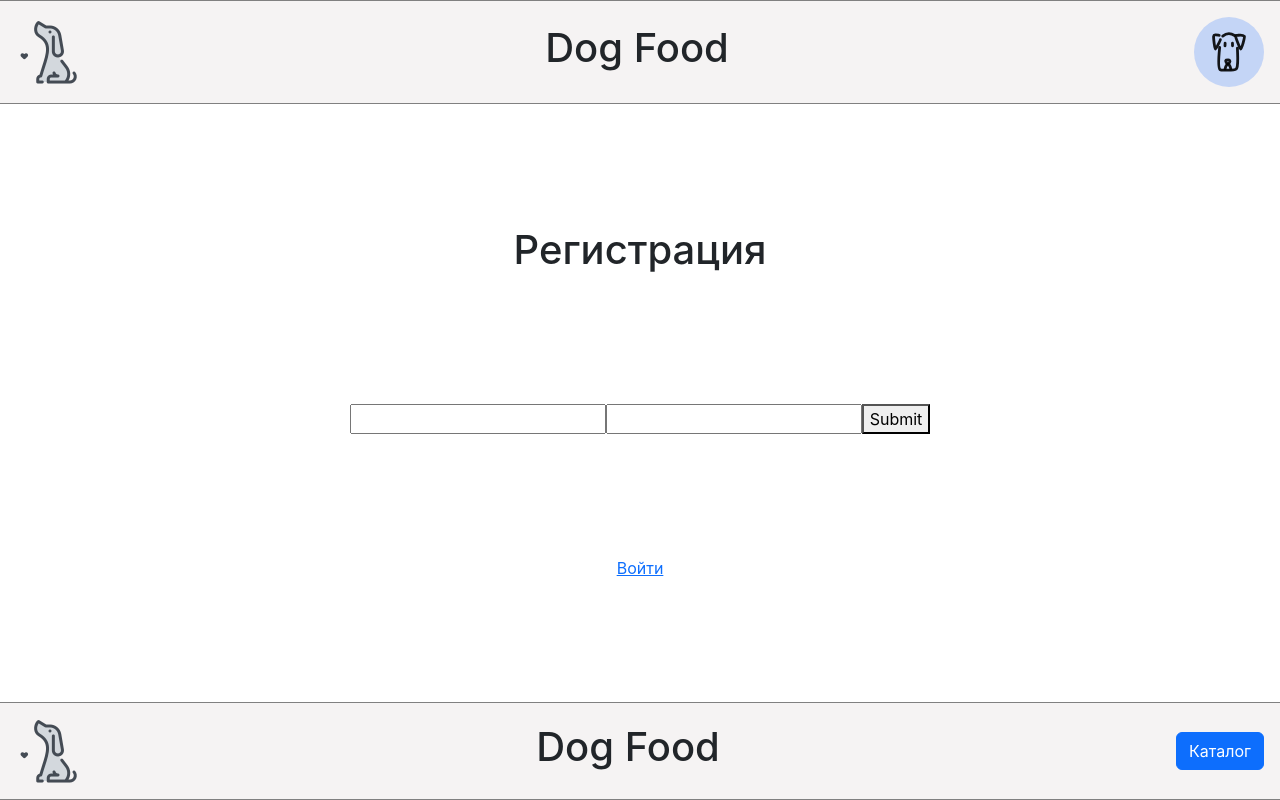
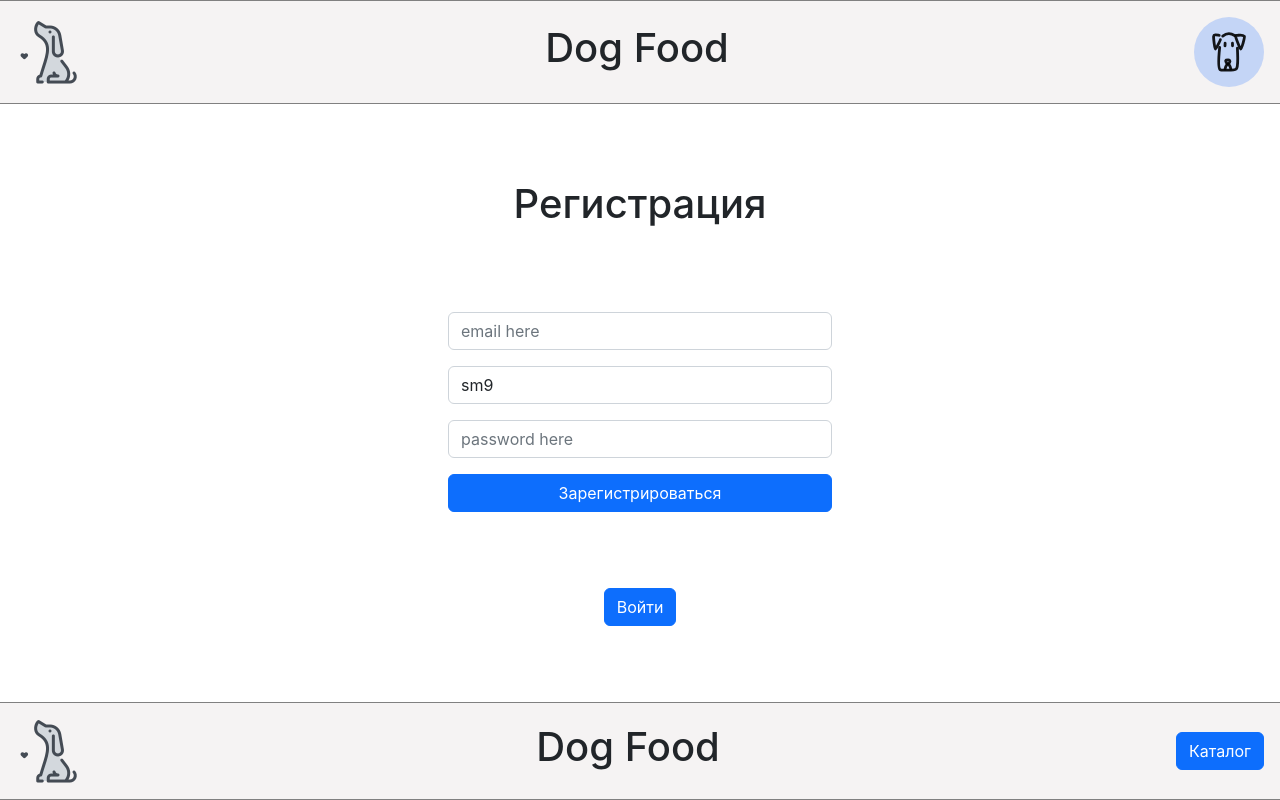
Before and after one commit to XeniaGorbunova/Dog-Food-Shop, a React (Create React App) app: page /signup in a window 1280 px wide. Built offline with nearby package versions, Linux system fonts and the light colour scheme.

Commit message:
add forms and validation

```diff
--- a/src/components/SignIn/SignIn.jsx
+++ b/src/components/SignIn/SignIn.jsx
@@ -1,58 +1,35 @@
-import { Formik } from 'formik'
+/* eslint-disable max-len */
+import {
+  Formik, Form, Field, ErrorMessage,
+} from 'formik'
+import { SignInFormValidationSchema } from '../../validator'
+import '../../index.css'
 
 function SignIn() {
-  console.log()
+  const initialValues = {
+    email: '',
+    password: '',
+  }
 
   return (
-    <>
-      <h1>Войти</h1>
+    <div className="container d-flex flex-column align-items-center">
+      <h1 className="mb-5">Войти</h1>
       <Formik
-        initialValues={{ email: '', password: '' }}
-        validate={(values) => {
-          const errors = {}
-          if (!values.email) {
-            errors.email = 'Required'
-          } else if (!/^[A-Z0-9._%+-]+@[A-Z0-9.-]+\.[A-Z]{2,}$/i.test(values.email)) {
-            errors.email = 'Invalid email address'
-          }
-          return errors
-        }}
-        onSubmit={(values, { setSubmitting }) => {
-          setTimeout(() => {
-            alert(JSON.stringify(values, null, 2))
-            setSubmitting(false)
-          }, 400)
-        }}
+        initialValues={initialValues}
+        validationSchema={SignInFormValidationSchema}
+        onSubmit={(values) => console.log(values)}
       >
-        {({
-          values, errors, touched, handleChange, handleBlur, handleSubmit, isSubmitting,
-          /* and other goodies */
-        }) => (
-          <form onSubmit={handleSubmit}>
-            <input
-              type="email"
-              name="email"
-              onChange={handleChange}
-              onBlur={handleBlur}
-              value={values.email}
-            />
-            {errors.email && touched.email && errors.email}
-            <input
-              type="password"
-              name="password"
-              onChange={handleChange}
-              onBlur={handleBlur}
-              value={values.password}
-            />
-            {errors.password && touched.password && errors.password}
-            <button type="submit" disabled={isSubmitting}>
-              Submit
-            </button>
-          </form>
-        )}
+        <Form className="d-flex flex-column" style={{ width: '30%' }}>
+          <Field className="mb-3 form-control" name="email" type="email" placeholder="email here" />
+          <ErrorMessage component="p" className="error" name="email" />
+
+          <Field className="mb-3 form-control" name="password" type="password" placeholder="password here" />
+          <ErrorMessage component="p" className="error" name="password" />
+
+          <button type="submit" className="btn btn-primary">Войти</button>
+        </Form>
       </Formik>
-
-    </>
+    </div>
   )
 }
 
--- a/src/components/SignUp/SignUp.jsx
+++ b/src/components/SignUp/SignUp.jsx
@@ -1,62 +1,41 @@
+/* eslint-disable max-len */
 import { Link } from 'react-router-dom'
-import { Formik } from 'formik'
+import {
+  Formik, Form, Field, ErrorMessage,
+} from 'formik'
+import { SignUpFormValidationSchema } from '../../validator'
+import '../../index.css'
 
 function SignUp() {
-  console.log()
-
+  const initialValues = {
+    email: '',
+    group: 'sm9',
+    password: '',
+  }
   return (
     <>
       <h1>Регистрация</h1>
       <Formik
-        initialValues={{ email: '', password: '' }}
-        validate={(values) => {
-          const errors = {}
-          if (!values.email) {
-            errors.email = 'Required'
-          } else if (!/^[A-Z0-9._%+-]+@[A-Z0-9.-]+\.[A-Z]{2,}$/i.test(values.email)) {
-            errors.email = 'Invalid email address'
-          }
-          return errors
-        }}
-        onSubmit={(values, { setSubmitting }) => {
-          setTimeout(() => {
-            alert(JSON.stringify(values, null, 2))
-            setSubmitting(false)
-          }, 400)
-        }}
+        initialValues={initialValues}
+        validationSchema={SignUpFormValidationSchema}
+        onSubmit={(values) => console.log(values)}
       >
-        {({
-          values, errors, touched, handleChange, handleBlur, handleSubmit, isSubmitting,
-          /* and other goodies */
-        }) => (
-          <form onSubmit={handleSubmit}>
-            <input
-              type="email"
-              name="email"
-              onChange={handleChange}
-              onBlur={handleBlur}
-              value={values.email}
-            />
-            {errors.email && touched.email && errors.email}
-            <input
-              type="password"
-              name="password"
-              onChange={handleChange}
-              onBlur={handleBlur}
-              value={values.password}
-            />
-            {errors.password && touched.password && errors.password}
-            <button type="submit" disabled={isSubmitting}>
-              Submit
-            </button>
-          </form>
-        )}
+        <Form className="d-flex flex-column" style={{ width: '30%' }}>
+          <Field className="mb-3 form-control" name="email" type="email" placeholder="email here" />
+          <ErrorMessage component="p" className="error" name="email" />
+
+          <Field className="mb-3 form-control" name="group" type="text" placeholder="sm9" />
+          <ErrorMessage component="p" className="error" name="group" />
+
+          <Field className="mb-3 form-control" name="password" type="password" placeholder="password here" />
+          <ErrorMessage component="p" className="error" name="password" />
+
+          <button type="submit" className="btn btn-primary">Зарегистрироваться</button>
+        </Form>
       </Formik>
-      <Link to="/signin">
+      <Link to="/signin" className="btn btn-primary">
         Войти
-
       </Link>
-
     </>
   )
 }
--- a/src/index.css
+++ b/src/index.css
@@ -30,3 +30,7 @@ code {
   background-color: rgba(0, 89, 255, 0.2);
   border-radius: 50%;
 }
+
+.error {
+  color: red;
+}
--- /dev/null
+++ b/src/validator.js
@@ -0,0 +1,24 @@
+import * as Yup from 'yup'
+
+export const SignUpFormValidationSchema = Yup.object({
+  email: Yup.string()
+    .email('Неверный адрес')
+    .required('Поле обязательно'),
+  group: Yup.string()
+    .max(3, 'Не более 3 символов')
+    .required('Поле обязательно'),
+  password: Yup.string()
+    .min(6, 'Пароль должен содержать не менее 6 символов')
+    .max(12, 'Пароль должен содержать не более 12 символов')
+    .required('Поле обязательно'),
+})
+
+export const SignInFormValidationSchema = Yup.object({
+  email: Yup.string()
+    .email('Неверный адрес')
+    .required('Поле обязательно'),
+  password: Yup.string()
+    .min(6, 'Пароль должен содержать не менее 6 символов')
+    .max(12, 'Пароль должен содержать не более 12 символов')
+    .required('Поле обязательно'),
+})
```
